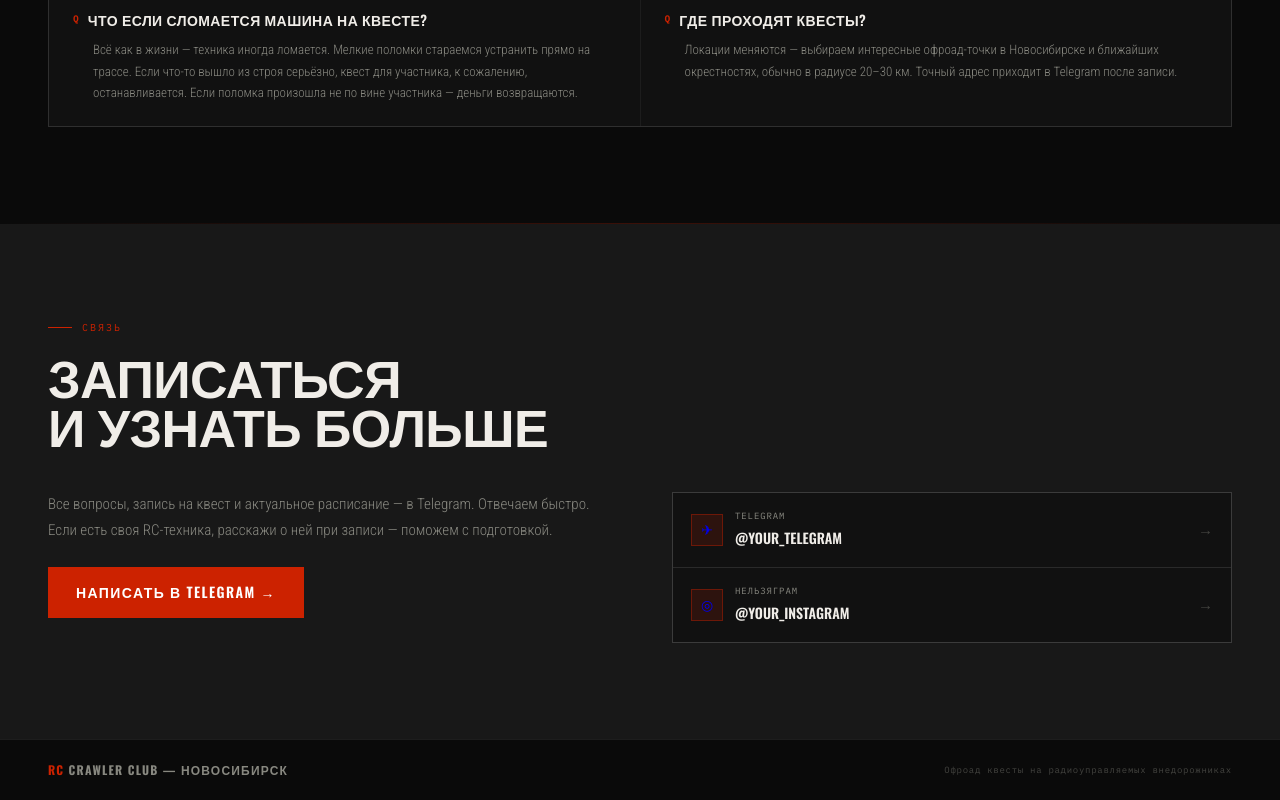
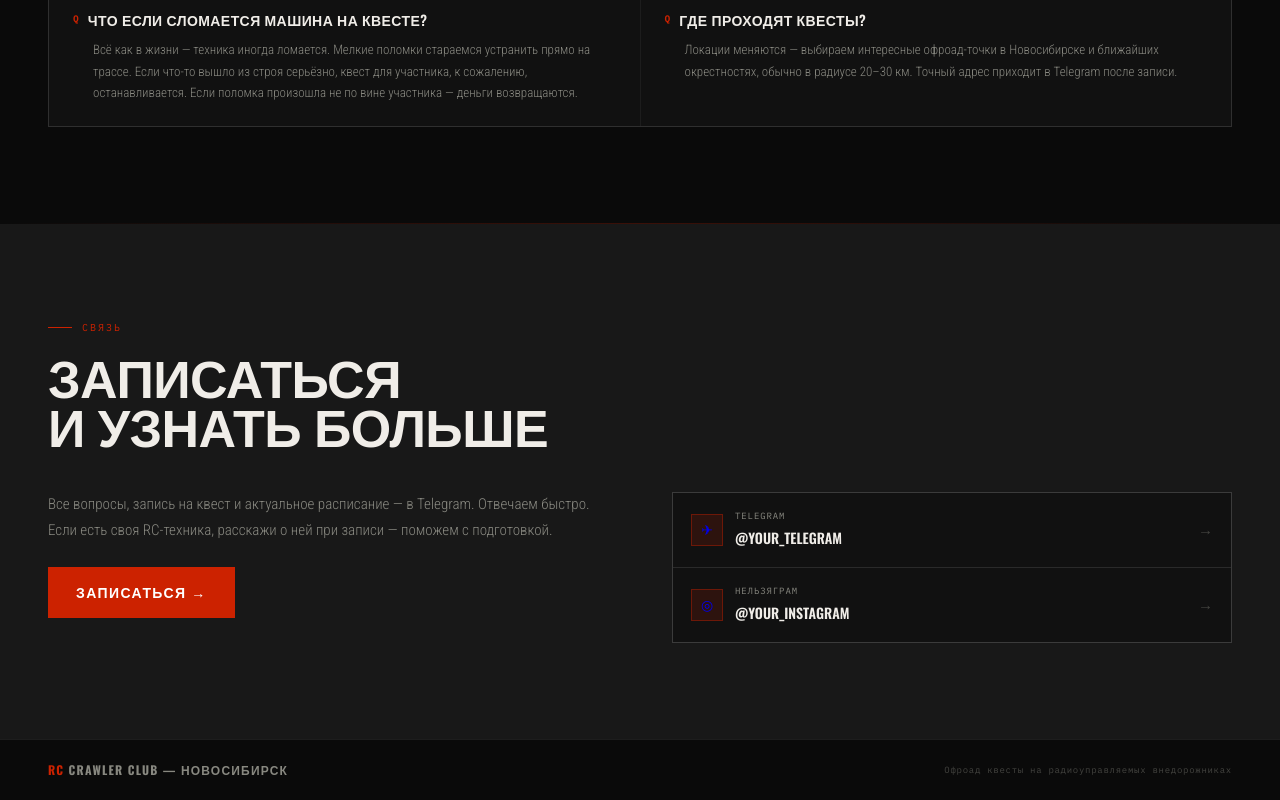
Before and after one commit to DanilNevsky/rc-crawler-landing, a plain HTML site: page index.html in a window 1280 px wide. Shown: the part 6433-7233 px from the top of the page. Drawn offline with nearby package versions, Linux system fonts and the light colour scheme; no server answers.

Commit message:
Update index.html

```diff
--- a/index.html
+++ b/index.html
@@ -488,7 +488,7 @@
   <div class="contact-grid">
     <div>
       <p class="contact-lead">Все вопросы, запись на квест и актуальное расписание — в Telegram. Отвечаем быстро. Если есть своя RC-техника, расскажи о ней при записи — поможем с подготовкой.</p>
-      <a class="btn btn-red" href="#" onclick="openModal(event)">Написать в Telegram →</a>
+      <a class="btn btn-red" href="#" onclick="openModal(event)">Записаться →</a>
     </div>
     <div class="channels">
       <a class="channel" href="https://t.me/YOUR_TELEGRAM" target="_blank">
```
